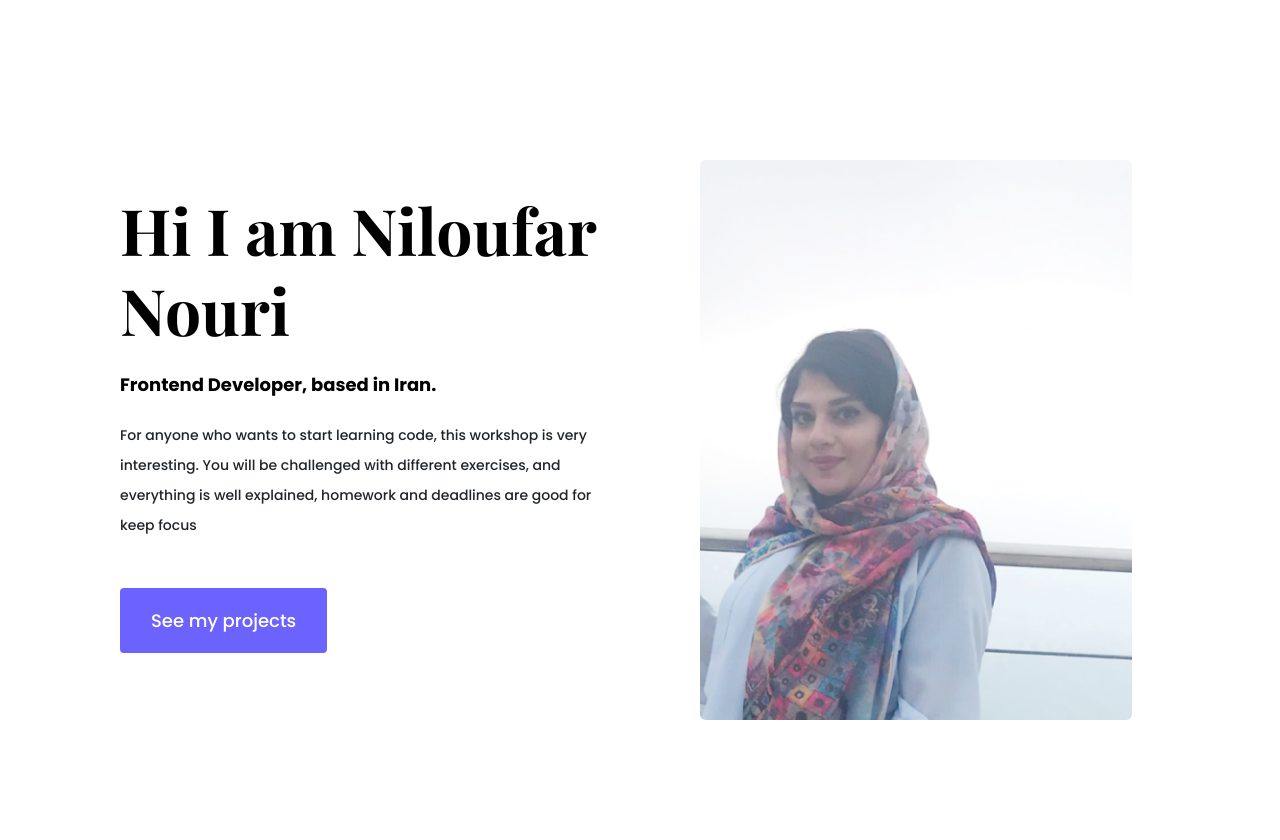
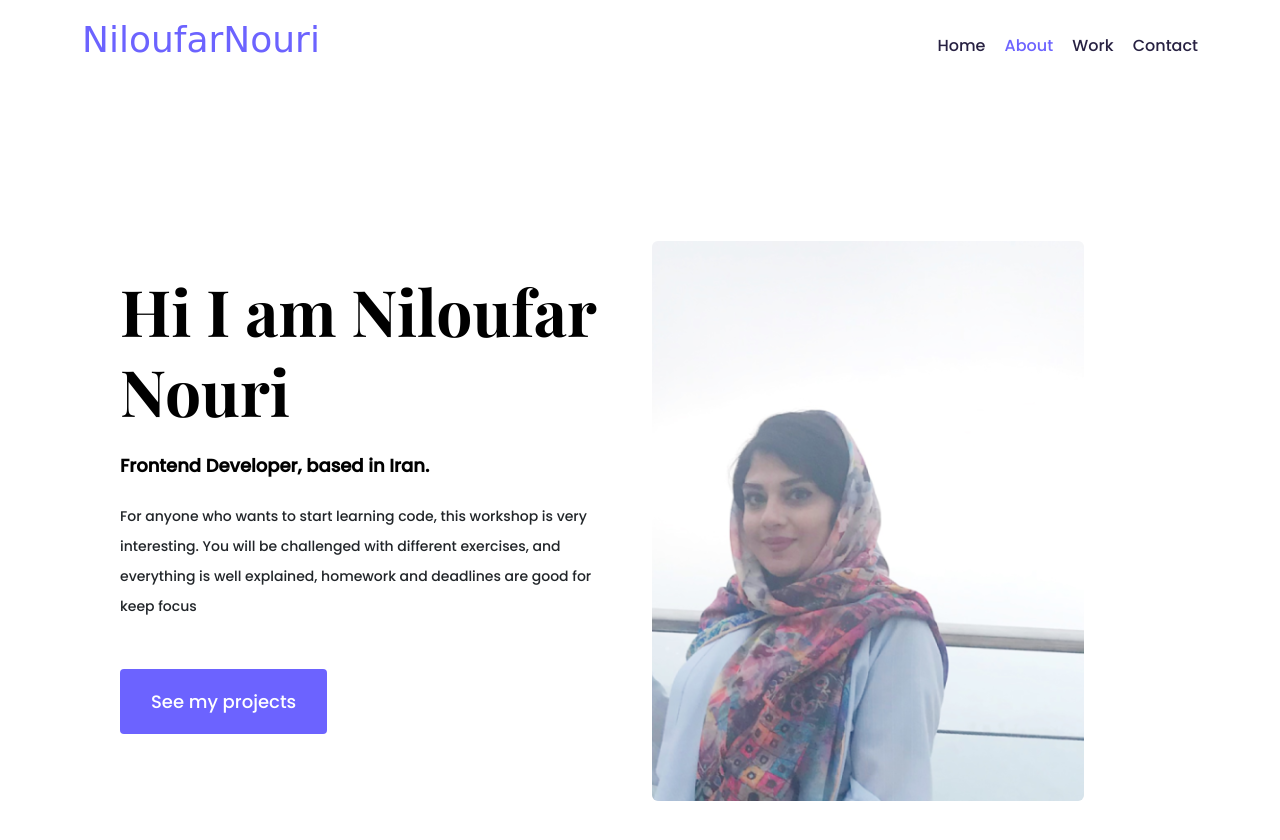
Before and after one commit to NellMn/portfolio-project, a plain HTML site: page about.html in a window 1280 px wide. Drawn offline with nearby package versions, Linux system fonts and the light colour scheme; a web font is replaced by a local one.

Commit message:
Added the Header

```diff
--- a/about.html
+++ b/about.html
@@ -15,7 +15,7 @@
     <link rel="preconnect" href="https://fonts.googleapis.com" />
     <link rel="preconnect" href="https://fonts.gstatic.com" crossorigin />
     <link
-      href="https://fonts.googleapis.com/css2?family=Playfair+Display:wght@700&family=Poppins:wght@500;700&display=swap"
+      href="https://fonts.googleapis.com/css2?family=Fleur+De+Leah&family=Playfair+Display:wght@700&family=Poppins:wght@500&display=swap"
       rel="stylesheet"
     />
     <link rel="stylesheet" href="styles/portfolio.css" />
@@ -31,6 +31,30 @@
     ></script>
   </head>
   <body>
+    <div class="container">
+      <nav class="d-flex justify-content-between">
+        <a href="/">
+          <p class="logo">
+            <span class="first-name">Niloufar</span
+            ><span class="last-name">Nouri</span>
+          </p>
+        </a>
+        <ul>
+          <li>
+            <a href="/"> Home</a>
+          </li>
+          <li class="active">
+            <a href="/about.html"> About</a>
+          </li>
+          <li>
+            <a href="/work.html"> Work</a>
+          </li>
+          <li>
+            <a href="/contact.html"> Contact</a>
+          </li>
+        </ul>
+      </nav>
+    </div>
     <div class="content-container container">
       <div class="row">
         <div class="col-lg-6">
@@ -47,11 +71,7 @@
           </div>
         </div>
         <div class="col-lg-6">
-          <img
-            src="images/Niloufar.png"
-            alt=""
-            class="img-fluid rounded ms-5"
-          />
+          <img src="images/Niloufar.png" alt="" class="img-fluid rounded" />
         </div>
       </div>
     </div>
--- a/styles/portfolio.css
+++ b/styles/portfolio.css
@@ -3,6 +3,7 @@
   --secondary-color: #f9f7fe;
   --heading-font-family: "Playfair Display", serif;
   --default-font-family: "Poppins", sans-serif;
+  --logo-font-family: "Fleur De Leah", cursive;
 }
 
 body {
@@ -106,6 +107,43 @@ p {
   padding: 120px 60px;
 }
 
+.logo {
+  font-family: var(--logo-font-family);
+  font-size: 36px;
+  color: var(--branding-color);
+}
+
+nav {
+  padding: 25px 0 10px 0;
+}
+
+nav ul {
+  padding: 0;
+  margin: 0;
+}
+
+nav li {
+  display: inline;
+  list-style: none;
+  line-height: 42px;
+  margin-left: 15px;
+}
+
+nav a {
+  text-decoration: none;
+  color: #272142;
+  transition: all 100ms ease-in-out;
+}
+
+nav a:hover,
+nav li.active a {
+  color: var(--branding-color);
+}
+
+.nav-home {
+  background-color: var(--secondary-color);
+}
+
 @media (max-width: 900px) {
   h1 {
     font-size: 44px;
@@ -114,6 +152,18 @@ p {
 
   h2 {
     font-size: 44px;
+  }
+
+  nav {
+    padding: 10px 0 2px 0;
+  }
+
+  nav ul {
+    padding: 10px;
+  }
+
+  nav a {
+    font-size: 14px;
   }
 
   .hero {
@@ -129,4 +179,12 @@ p {
     padding: 0;
     text-align: center;
   }
+
+  .logo {
+    font-size: 18px;
+  }
+
+  .first-name {
+    display: block;
+  }
 }
```
Also changed, not shown: contact.html (+25 -1 lines), index.html (+28 -2 lines), work.html (+25 -1 lines).
